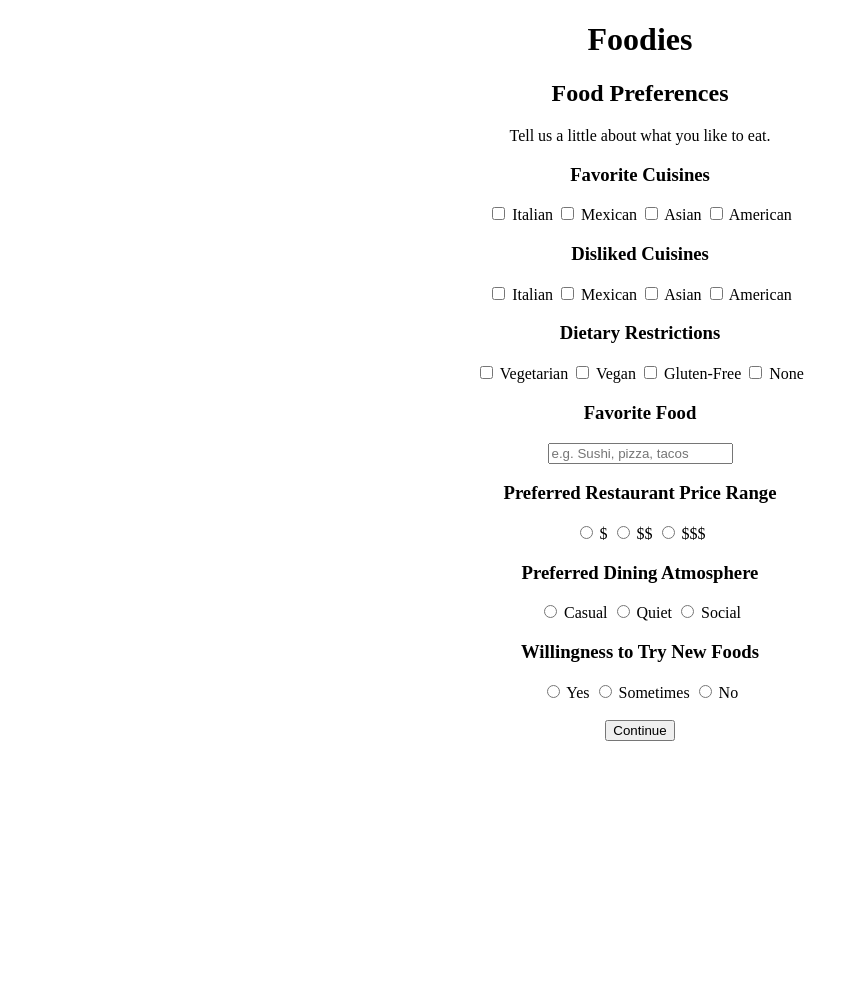
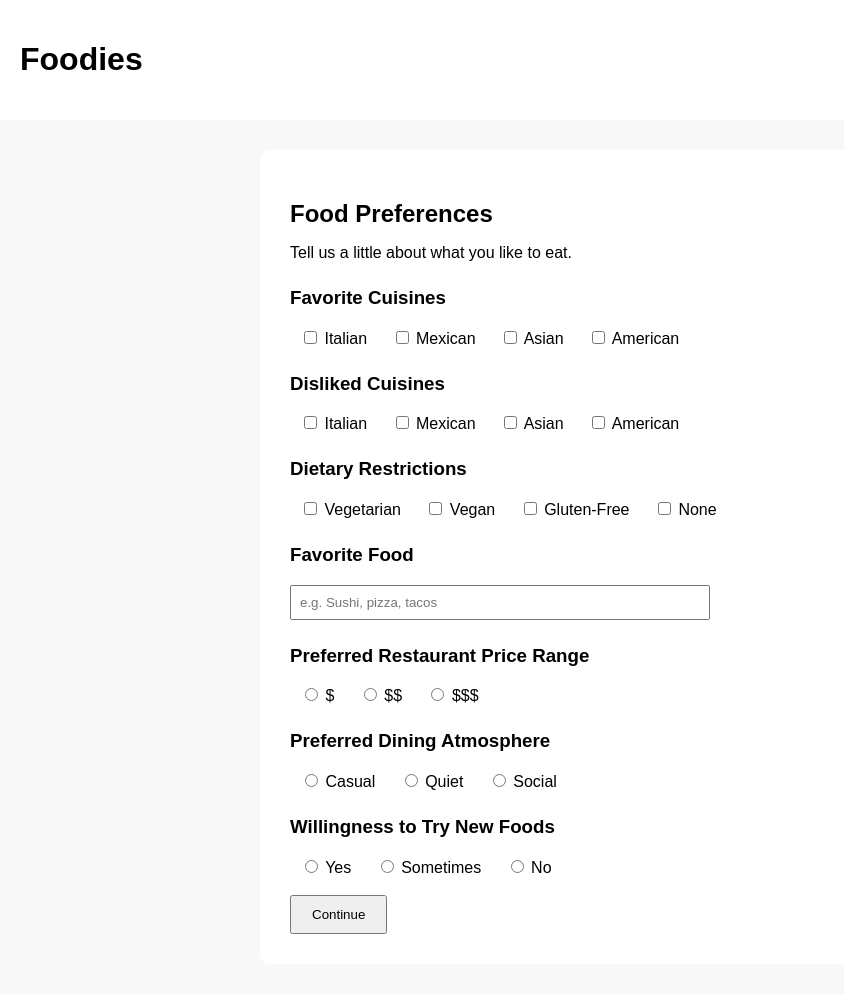
Before and after one commit to carolinecroft/foodies, a Django app: page /food-preferences/ in a window 1280 px wide. Shown: the whole page, without its empty margins (0-844 px from the left). Before the commit the page ends 741 px from the top, so only its background shows below. Run offline with Django 5.2, Linux system fonts and the light colour scheme.

Commit message:
Add shared styling to food preferences

```diff
--- a/foodies_project/settings.py
+++ b/foodies_project/settings.py
@@ -117,6 +117,9 @@ USE_TZ = True
 
 STATIC_URL = 'static/'
 
+STATICFILES_DIRS = [
+    BASE_DIR / "static",
+]
 
 # Email
 # https://docs.djangoproject.com/en/6.1/topics/email/#topic-email-configuration
--- /dev/null
+++ b/static/css/style.css
@@ -0,0 +1,42 @@
+body {
+    font-family: Arial, sans-serif;
+    margin: 0;
+    padding: 0;
+    background-color: #f8f8f8;
+}
+
+header {
+    padding: 20px;
+    background-color: #ffffff;
+}
+
+main {
+    max-width: 700px;
+    margin: 30px auto;
+    padding: 30px;
+    background-color: #ffffff;
+    border-radius: 10px;
+}
+
+h2 {
+    margin-bottom: 10px;
+}
+
+h3 {
+    margin-top: 25px;
+}
+
+label {
+    margin: 5px 10px;
+}
+
+input[type="text"] {
+    padding: 8px;
+    width: 80%;
+    max-width: 400px;
+}
+
+button {
+    padding: 10px 20px;
+    cursor: pointer;
+}
--- a/templates/base.html
+++ b/templates/base.html
@@ -1,3 +1,5 @@
+{% load static %}
+
 <!DOCTYPE html>
 <html lang="en">
 <head>
@@ -5,11 +7,8 @@
     <meta name="viewport" content="width=device-width, initial-scale=1.0">
     <title>{% block title %}Foodies{% endblock %}</title>
 
-    <style>
-        body {
-            text-align: center;
-        }
-    </style>
+    <link rel="stylesheet" href="{% static 'css/style.css' %}">
+
 </head>
 <body>
 
```
